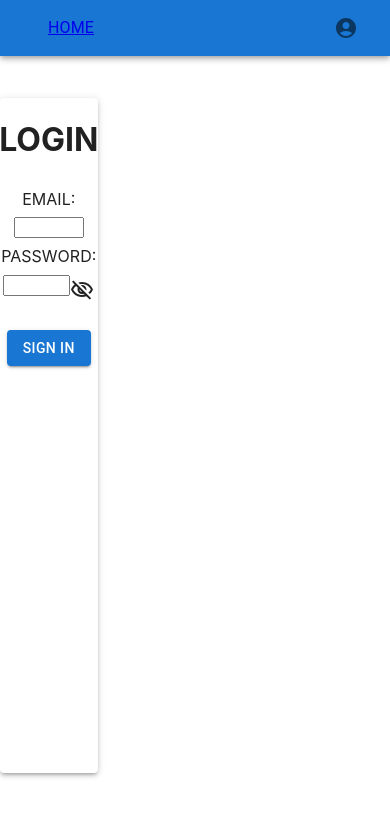
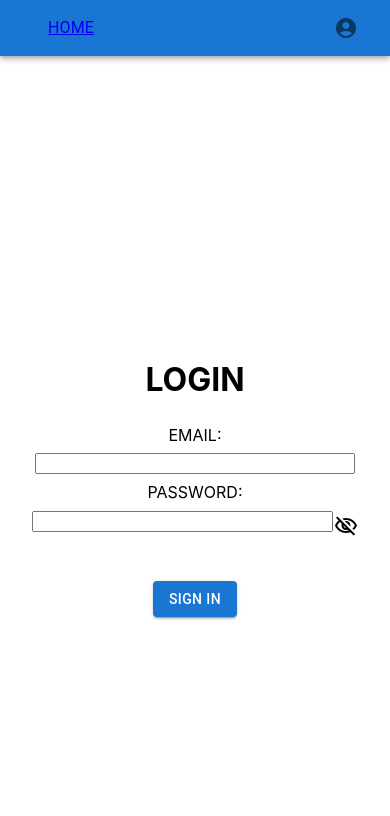
Before and after one commit to siuusunn/wishlist-client, a React (Create React App) app: page /login in a window 390 px wide. Shown: the top 816 px of the page. Built offline with nearby package versions, Linux system fonts and the light colour scheme.

Commit message:
Styling changes: centered and responsive

```diff
--- a/src/components/Login.js
+++ b/src/components/Login.js
@@ -3,7 +3,7 @@ import { API } from '../lib/api';
 import { AUTH } from '../lib/auth';
 import { useNavigate } from 'react-router-dom';
 import { VisibilityOffOutlined, VisibilityOutlined } from '@mui/icons-material';
-import { Paper, Button } from '@mui/material';
+import { Button } from '@mui/material';
 import '../styles/Login.scss';
 
 export default function Login() {
@@ -39,11 +39,8 @@ export default function Login() {
   };
 
   return (
-    <Paper
-      elevation={3}
-      sx={{ width: '25dvw', height: '80dvh', mt: '5dvh', mr: '1dvw' }}
-    >
-      <div className='login-container'>
+    <div className='login-container'>
+      <div>
         <h1 className='login-title'>LOGIN</h1>
         <form onSubmit={handleSubmit}>
           <div className='login-input-container'>
@@ -88,13 +85,13 @@ export default function Login() {
               variant='contained'
               type='submit'
               className='login-button'
-              sx={{ mt: '2dvh' }}
+              style={{ marginTop: '2rem' }}
             >
               SIGN IN
             </Button>
           </div>
         </form>
       </div>
-    </Paper>
+    </div>
   );
 }
--- a/src/styles/Login.scss
+++ b/src/styles/Login.scss
@@ -2,6 +2,13 @@
   display: flex;
   flex-direction: column;
   align-items: center;
+  justify-content: center;
+  height: 100vh;
+}
+
+.login-title {
+  text-align: center;
+  margin-bottom: 2vh;
 }
 
 .login-input-container {
@@ -12,12 +19,16 @@
 
 .login-label {
   font-size: 16px;
-  margin-top: 1dvh;
+  margin-top: 1vh;
 }
 
 .login-input {
-  width: 16dvw;
-  margin-top: 1dvh;
+  width: 16vw;
+  margin-top: 1vh;
+
+  @media (max-width: 768px) {
+    width: 80vw;
+  }
 }
 
 .login-password-div {
@@ -27,13 +38,17 @@
 }
 
 .login-password-input {
-  width: 15dvw;
-  margin-top: 1dvh;
-  margin-bottom: 2dvh;
+  width: 15vw;
+  margin-top: 1vh;
+  margin-bottom: 2vh;
+
+  @media (max-width: 768px) {
+    width: 75vw;
+  }
 }
 
 .visibility-button {
   cursor: pointer;
-  margin-left: 0.2dvw;
+  margin-left: 0.2vw;
   padding: 0;
 }
```
